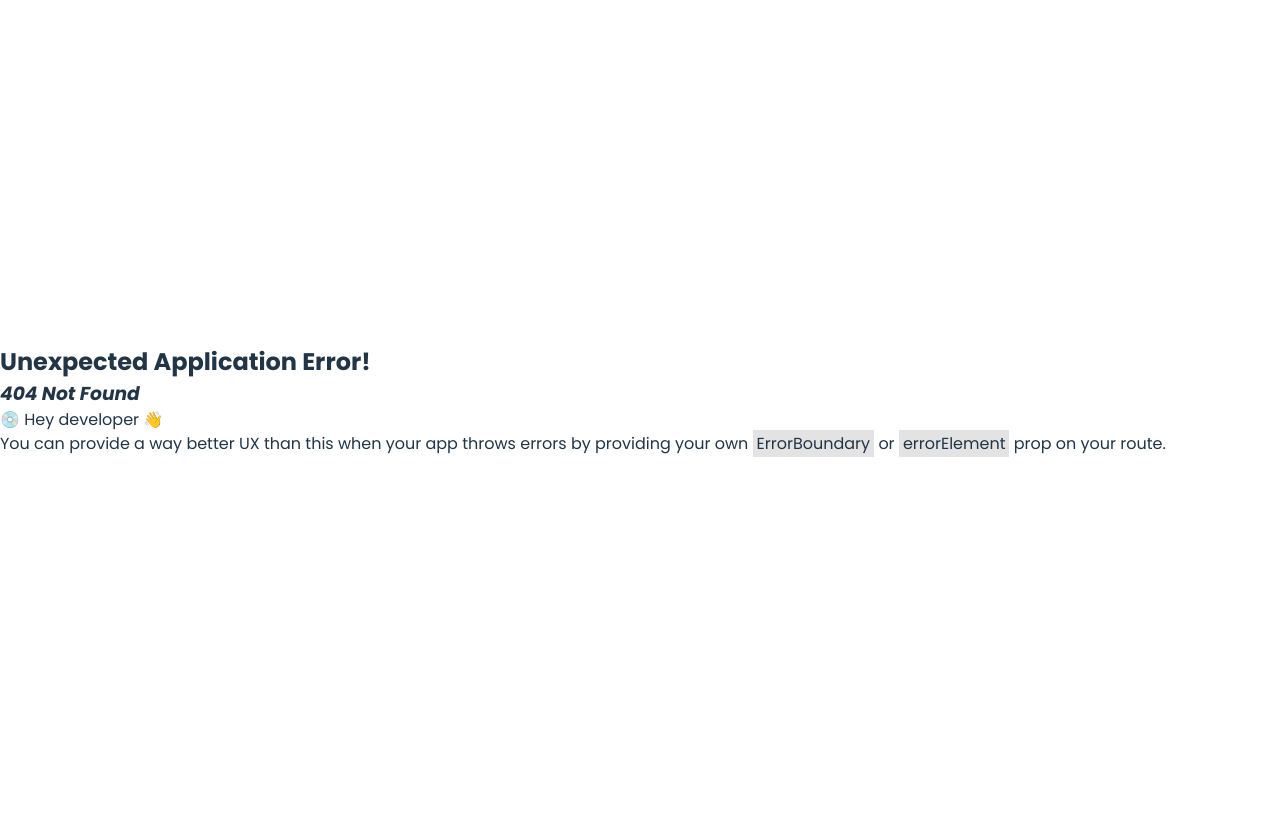
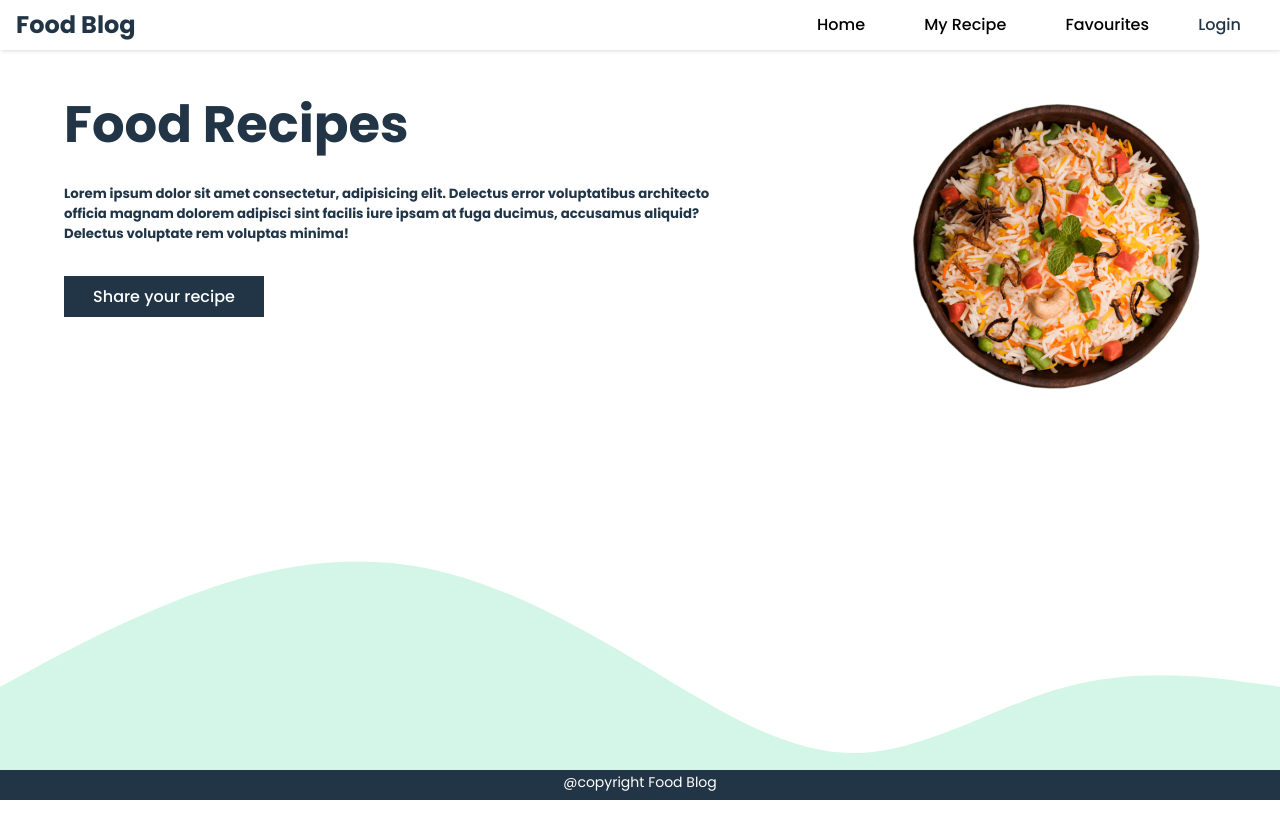
Before and after one commit to priyabrat8/food-blog-app, a React (Vite) app in the folder frontend/food-blog-app/: page /myRecipes in a window 1280 px wide. Before the commit this address had no page. Shown: the top 838 px of the page. Before the commit the page ends 800 px from the top, so only its background shows below. Built offline with nearby package versions, Linux system fonts and the light colour scheme.

Commit message:
Add Authentication and Autherization with connecting API

```diff
--- a/frontend/food-blog-app/src/App.jsx
+++ b/frontend/food-blog-app/src/App.jsx
@@ -17,6 +17,8 @@ const getAllRecipes = async () => {
 const router = createBrowserRouter([
   {path: '/', element: <MainNavigation />, children: [
     {path: '/', element: <Home />, loader: getAllRecipes},
+    {path: '/myRecipes', element: <Home />},
+    {path: '/favRecipes', element: <Home />},
   ]},
 
 
--- /dev/null
+++ b/frontend/food-blog-app/src/components/InputForm.jsx
@@ -0,0 +1,57 @@
+import React from 'react'
+import axios from 'axios';
+
+export default function InputForm({setIsOpen}) {
+
+    const [username, setUsername] = React.useState('');
+    const [email, setEmail] = React.useState('');
+    const [password, setPassword] = React.useState('');
+
+    const [isSignUp, setIsSignUp] = React.useState(false);
+    const [error, setError] = React.useState('');
+
+    const handelOnSubmit = async (e) => {
+        e.preventDefault();
+        let endpoint = isSignUp ? 'signup' : 'login';
+        let data = {
+            ...(isSignUp && {username}), // Only include username if signing up
+            email,
+            password
+        };
+        await axios.post(`http://localhost:5000/${endpoint}`, data)
+            .then(response => {
+                localStorage.setItem('token', response.data.token);
+                localStorage.setItem('user', JSON.stringify(response.data.user));
+                setIsOpen();
+            })
+            .catch(error => {
+                setError(error.response ? error.response.data.message : 'Something went wrong!');
+            });
+    };
+
+  return (
+    <>
+    <form onSubmit={handelOnSubmit} className="form">
+        {isSignUp &&
+        <div className="form-control">
+            <label htmlFor="Username">Username</label>
+            <input type="text" id="username"  onChange={(e) => setUsername(e.target.value)} className='input' required/>
+        </div>
+    }
+        <div className="form-control">
+            <label htmlFor="Email">Email</label>
+            <input type="email" id="email" className='input' onChange={(e) => setEmail(e.target.value)} required/>
+        </div>
+
+        <div className="form-control">
+            <label htmlFor="Password">Password</label>
+            <input type="password" id="password" className='input' onChange={(e) => setPassword(e.target.value)} required/>
+        </div>
+        <button type="submit">{(isSignUp) ? "Sign Up" : "Login"}</button>
+        <br />
+        {error != "" && <h6 className='error'>{error}</h6>} <br />
+        <p onClick={() => setIsSignUp(pre => !pre)}>{isSignUp ? "Already have an account?" : "Create an Account"}</p>
+    </form>
+    </>
+  )
+}
--- /dev/null
+++ b/frontend/food-blog-app/src/components/Modal.jsx
@@ -0,0 +1,13 @@
+import React from 'react'
+
+export default function Modal({onClose, children}) {
+  return (
+    <>
+    <div className='backdrop' onClick={onClose}>
+    </div>
+        <dialog className="modal" open>
+          {children}
+        </dialog>
+    </>
+  )
+}
--- a/frontend/food-blog-app/src/components/Navbar.jsx
+++ b/frontend/food-blog-app/src/components/Navbar.jsx
@@ -1,17 +1,40 @@
-import React from 'react'
+import React, { useEffect } from 'react'
+import Modal from './Modal';
+import InputForm from './InputForm';
+import { NavLink } from 'react-router-dom';
 
 export default function Navbar() {
+  const [isOpen, setIsOpen] = React.useState(false);
+  let token = localStorage.getItem('token');
+  const [isLoggedIn, setIsLoggedIn] = React.useState(token ? true : false);
+
+  useEffect(()=> {
+    setIsLoggedIn(token ? true : false);
+  }, [token])
+
+  const checkLogin = () => {
+    if(token){
+      localStorage.removeItem('token');
+      localStorage.removeItem('user');
+      setIsLoggedIn(false);
+    }else{
+    setIsOpen(true);
+    }
+  };
+
   return (
     <>
     <header>
         <h2>Food Blog</h2>
         <ul>
-            <li>Home</li>
-            <li>My Recipe</li>
-            <li>Favourites</li>
-            <li>Login</li>
+            <li><NavLink to="/">Home</NavLink> </li>
+            <li onClick={()=> {!isLoggedIn && setIsOpen(true)}}><NavLink to={isLoggedIn? "/myRecipes" : "/"}>My Recipe</NavLink></li>
+            <li onClick={()=> {!isLoggedIn && setIsOpen(true)}}><NavLink to={isLoggedIn?"/favRecipes" : "/"}>Favourites</NavLink></li>
+            <li onClick={checkLogin}><p className='login'>{isLoggedIn ? "Logout" : "Login"}</p></li>
         </ul>
     </header>
+
+    {isOpen && (<Modal onClose={() => setIsOpen(false)}><InputForm setIsOpen={() => setIsOpen(false)} /></Modal>)}
     </>
   )
 }
--- a/frontend/food-blog-app/src/components/RecipeItems.jsx
+++ b/frontend/food-blog-app/src/components/RecipeItems.jsx
@@ -11,7 +11,7 @@ export default function RecipeItems() {
     <>
     <div className="card-container">
     {
-      allRecipes.map((item,index) => {
+      allRecipes?.map((item,index) => {
         return(
           <div key={index} className="card">
             <img src={foodImg} alt={item.title} weight={120} height={100} />
--- a/frontend/food-blog-app/src/pages/Home.jsx
+++ b/frontend/food-blog-app/src/pages/Home.jsx
@@ -13,7 +13,7 @@ export default function Home() {
             <button>Share your recipe</button>
         </div>
         <div className="right">
-            <img src={foodImg} alt="Food Recipes" />
+            <img src={foodImg} width="320px" height="300px" alt="Food Recipes" />
         </div>
     </section>
 
```
